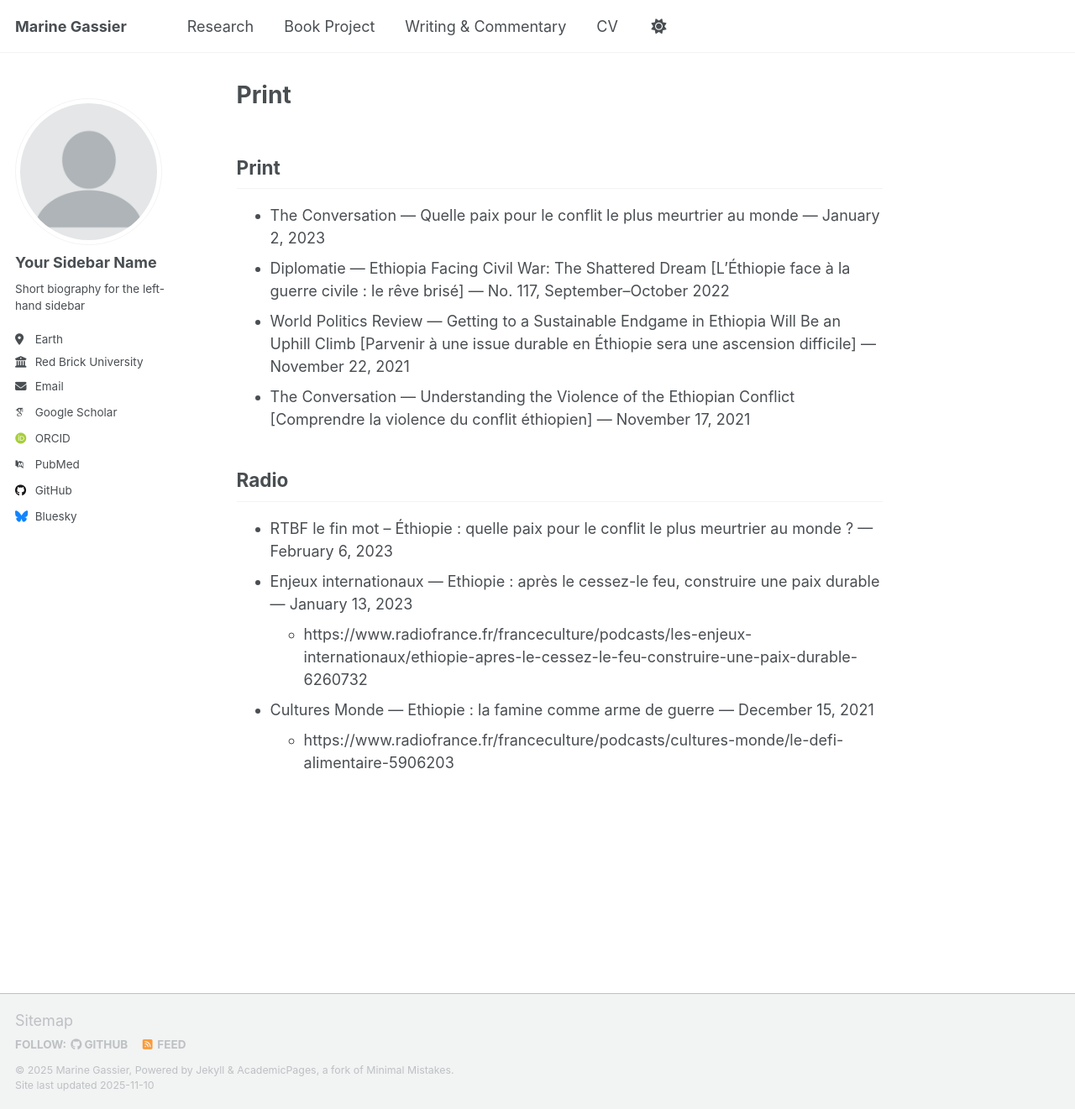
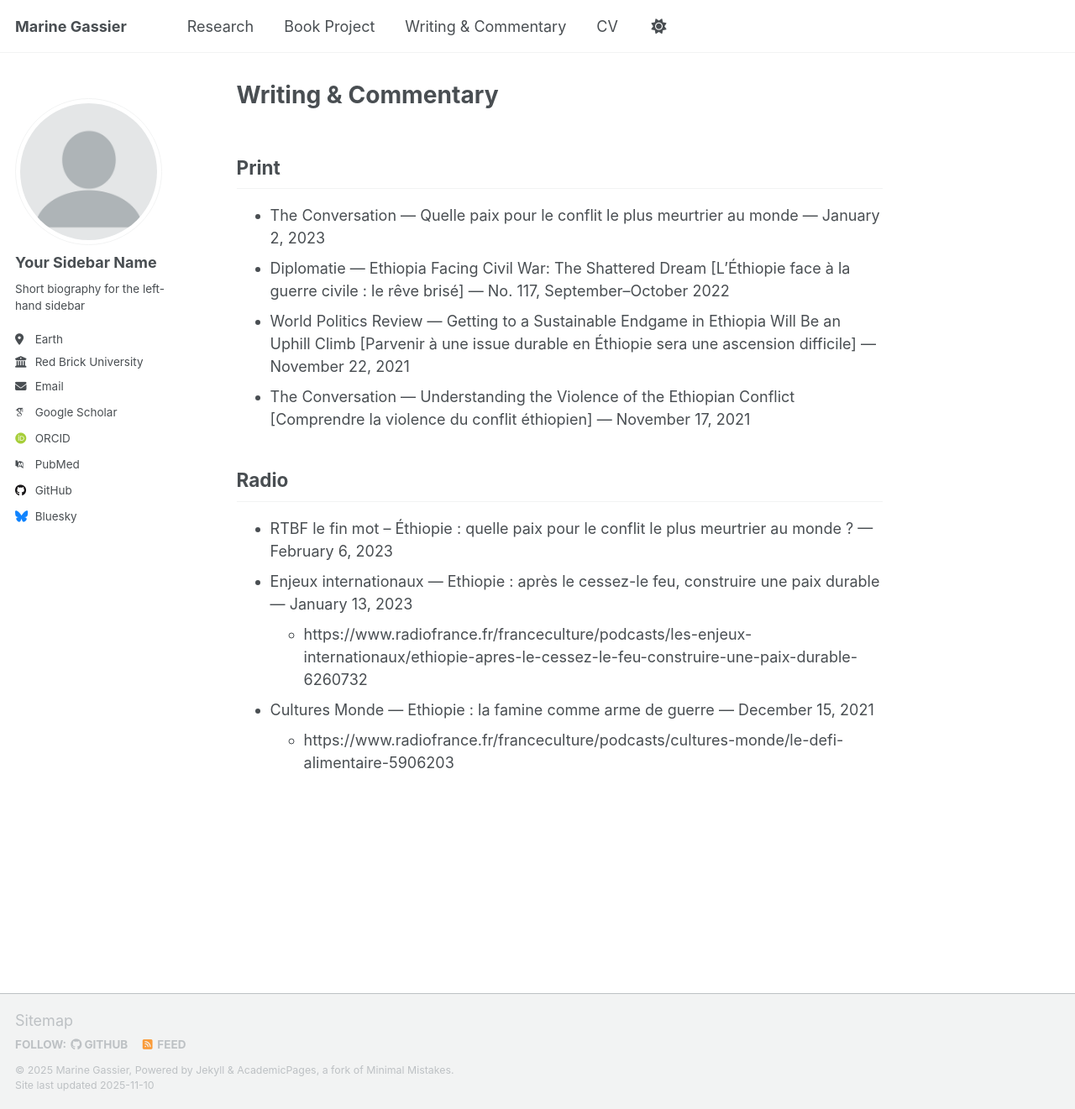
Before and after one commit to mgassier/web, a Jekyll site: the page built from _pages/writing-commentary.md, in a window 1280 px wide and 1321 px high. Shown: the whole window at 84% size. Built offline with Jekyll 4.4.1, drawn with Linux system fonts in a browser that asks for light colours; some web fonts are replaced; our own code applies the rules of GitHub Pages for plain Markdown files; a script that is not in the unit is left out.

Commit message:
Update writing-commentary.md

```diff
--- a/_pages/writing-commentary.md
+++ b/_pages/writing-commentary.md
@@ -1,3 +1,11 @@
+---
+permalink: /writing-commentary/
+title: "Writing & Commentary"
+author_profile: true
+redirect_from:
+  - /writing-commentary.html
+---
+
 ## Print
 
 - The Conversation — Quelle paix pour le conflit le plus meurtrier au monde — January  2, 2023
```
